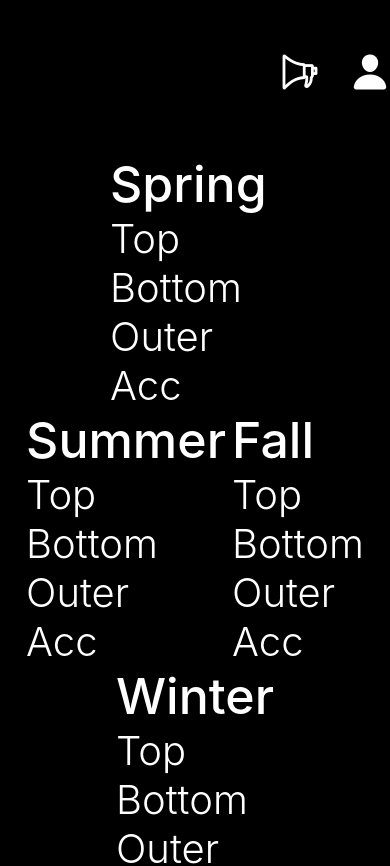
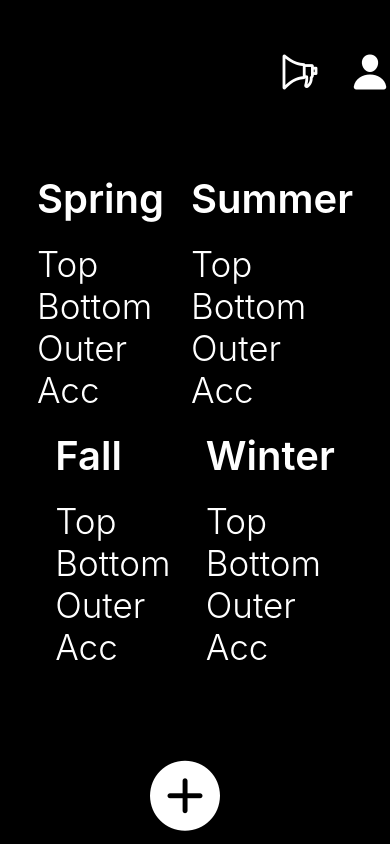
Before and after one commit to DTPrincess/CLOG, a React Native app: screen /Home in a window 390 px wide. Shown: the top 866 px of the page. After the commit the page ends 844 px from the top, so only its background shows below. Built offline with nearby package versions, Linux system fonts and the light colour scheme.

Commit message:
3rd modify

```diff
--- a/screens/Home.js
+++ b/screens/Home.js
@@ -21,8 +21,12 @@ export default function Home({ navigation }) {
       </View>
 
       <View style={styles.body}>
+
+
         <View style={styles.season2}>
+        <View style={styles.body2}>
           <Text style={styles.season}>Spring </Text>
+          </View>
 
           {clothes.map((value, key) => (
             <TouchableOpacity
@@ -36,7 +40,10 @@ export default function Home({ navigation }) {
        </View>
 
         <View style={styles.season2}>
+        <View style={styles.body2}>
           <Text style={styles.season}>Summer</Text>
+          </View>
+
           {clothes.map((value, key) => (
             <TouchableOpacity
               onPress={() => navigation.navigate("List")}
@@ -49,7 +56,9 @@ export default function Home({ navigation }) {
         </View>
 
         <View style={styles.season2}>
+        <View style={styles.body2}>
           <Text style={styles.season}>Fall</Text>
+          </View>
           {clothes.map((value, key) => (
             <TouchableOpacity
               onPress={() => navigation.navigate("List")}
@@ -62,7 +71,9 @@ export default function Home({ navigation }) {
         </View>
 
         <View style={styles.season2}>
+        <View style={styles.body2}>
           <Text style={styles.season}>Winter</Text>
+          </View>
           {clothes.map((value, key) => (
             <TouchableOpacity
               onPress={() => navigation.navigate("List")}
@@ -110,20 +121,24 @@ const styles = StyleSheet.create({
     justifyContent:'space-evenly',
   },
 
+body2:{
+paddingTop:20,
+    paddingBottom:20,
+
+},
   season2: {
     flexDirection: "column",
-
   },
 
   season: {
-    fontSize: 50,
-    fontWeight: "500",
+    fontSize: 40,
+    fontWeight: "600",
     float: "left",
     color: "white",
   },
 
   list: {
-    fontSize: 40,
+    fontSize: 35,
     fontWeight: "350",
     color: "white",
   },
```
Lines whose indentation alone changed are shown as unchanged.
